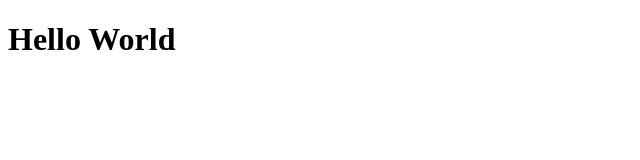
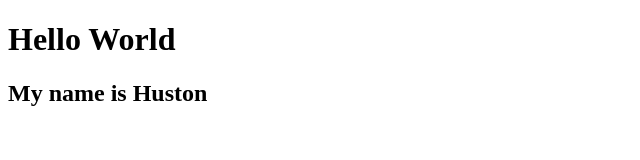
Before and after one commit to sofko/test-git-html, a plain HTML site: page index.html in a window 1280 px wide. Shown: the whole page, without its empty margins (0-640 px from the left). Drawn offline with Linux system fonts and the light colour scheme.

Commit message:
add h2 title

```diff
--- a/index.html
+++ b/index.html
@@ -7,5 +7,6 @@
 </head>
 <body>
     <h1>Hello World</h1>
+    <h2>My name is Huston</h2>
 </body>
 </html>
```
